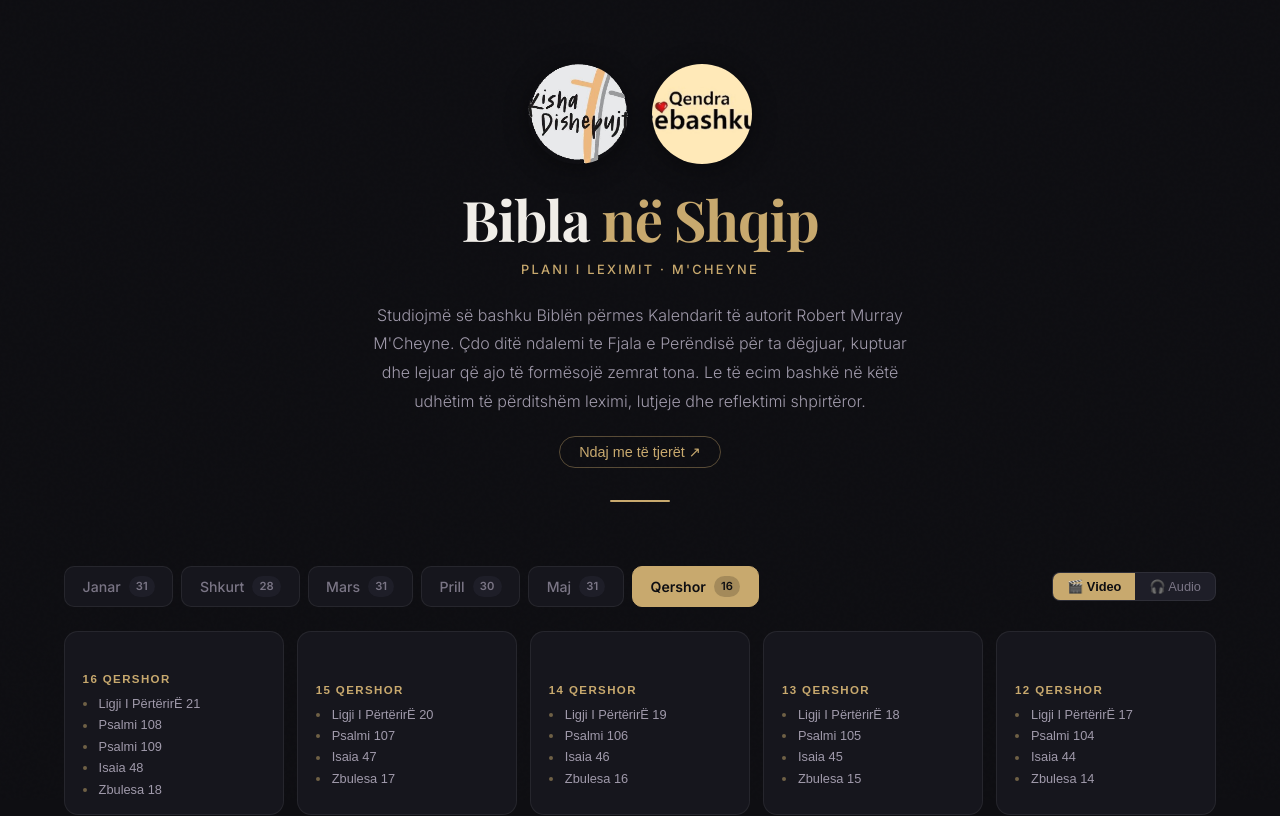
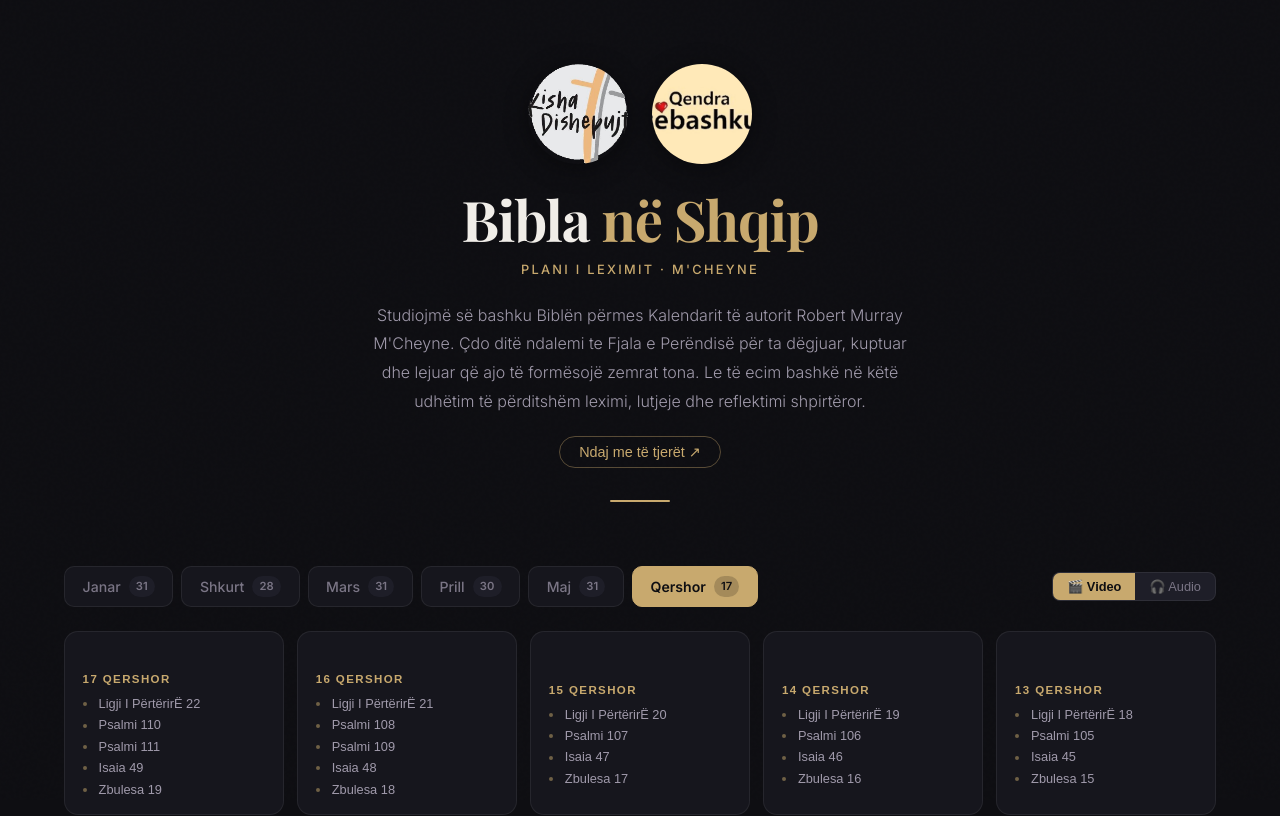
Before and after one commit to jeffandmeredith-max/bibla-shqip, a React (Vite) app: page / in a window 1280 px wide. Shown: the top 816 px of the page. Built offline with nearby package versions, Linux system fonts and the light colour scheme.

Commit message:
chore: daily update 2026-06-17

```diff
--- a/src/data/june.js
+++ b/src/data/june.js
@@ -395,5 +395,32 @@ export const june = [
         "start": 676
       }
     ]
+  },
+  {
+    "day": 17,
+    "date": "17 Qershor",
+    "videoId": "uc_0wuXciSk",
+    "readings": [
+      {
+        "title": "Ligji I PërtërirË 22",
+        "start": 0
+      },
+      {
+        "title": "Psalmi 110",
+        "start": 266
+      },
+      {
+        "title": "Psalmi 111",
+        "start": 323
+      },
+      {
+        "title": "Isaia 49",
+        "start": 394
+      },
+      {
+        "title": "Zbulesa 19",
+        "start": 675
+      }
+    ]
   }
 ]
```
